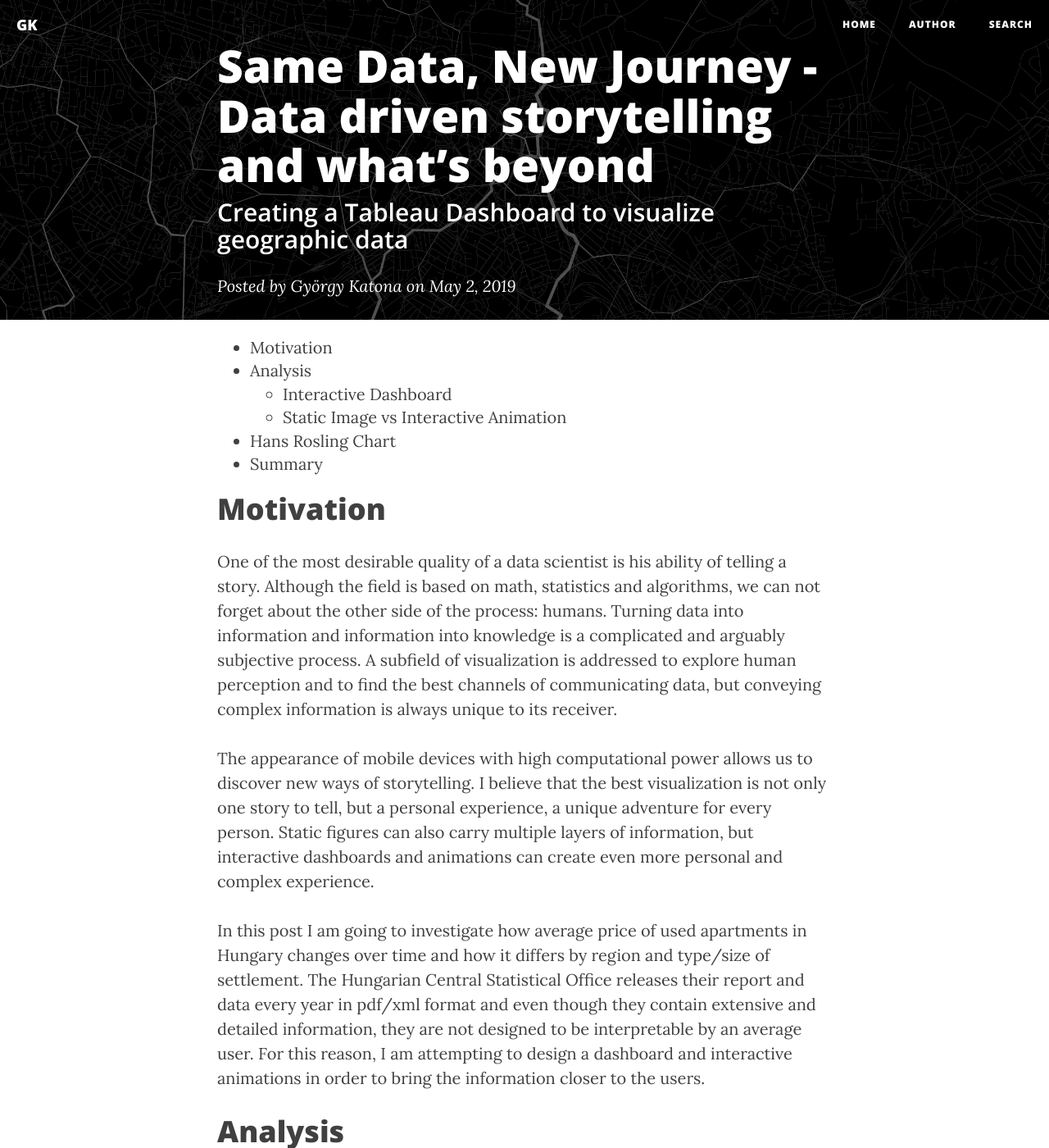
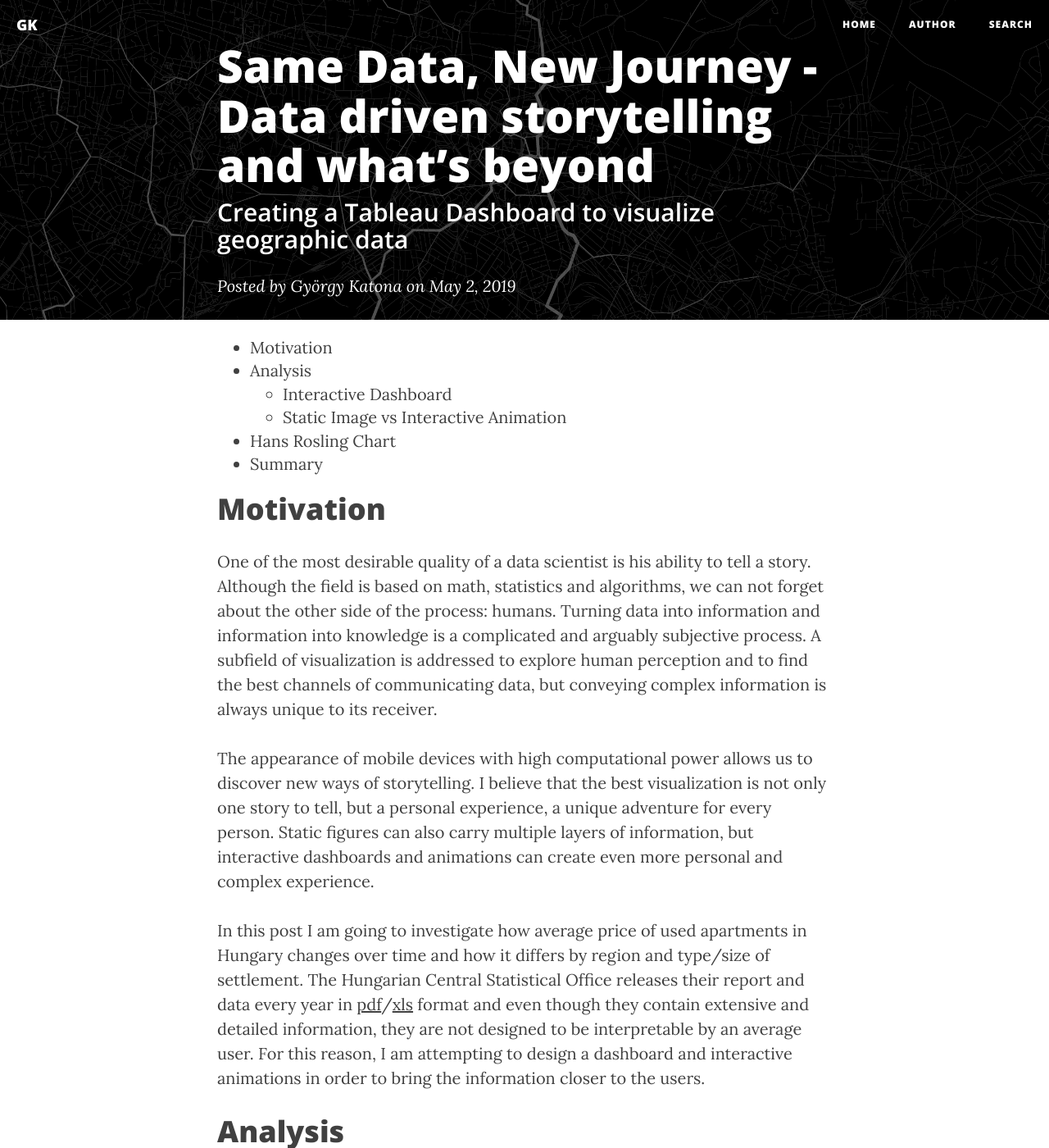
Before and after one commit to georgekatona/georgekatona.github.io, a Jekyll site: the page built from _posts/2019-05-02-Apartment-Prices.markdown, in a window 1280 px wide and 1400 px high. Shown: the whole window at 82% size. Built offline with Jekyll 4.4.1, drawn with Linux system fonts in a browser that asks for light colours; nearby versions of some CDN libraries; comment, search, counter and statistics services are not loaded; some of the changed text lies outside the part shown.

Commit message:
Add links

```diff
--- a/_posts/2019-05-02-Apartment-Prices.markdown
+++ b/_posts/2019-05-02-Apartment-Prices.markdown
@@ -13,11 +13,11 @@
 
 # Motivation
 
-One of the most desirable quality of a data scientist is his ability of telling a story. Although the field is based on math, statistics and algorithms, we can not forget about the other side of the process: humans. Turning data into information and information into knowledge is a complicated and arguably subjective process. A subfield of visualization is addressed to explore human perception and to find the best channels of communicating data, but conveying complex information is always unique to its receiver.
+One of the most desirable quality of a data scientist is his ability to tell a story. Although the field is based on math, statistics and algorithms, we can not forget about the other side of the process: humans. Turning data into information and information into knowledge is a complicated and arguably subjective process. A subfield of visualization is addressed to explore human perception and to find the best channels of communicating data, but conveying complex information is always unique to its receiver.
 
 The appearance of mobile devices with high computational power allows us to discover new ways of storytelling. I believe that the best visualization is not only one story to tell, but a personal experience, a unique adventure for every person. Static figures can also carry multiple layers of information, but interactive dashboards and animations can create even more personal and complex experience.
 
-In this post I am going to investigate how average price of used apartments in Hungary changes over time and how it differs by region and type/size of settlement. The Hungarian Central Statistical Office releases their report and data every year in pdf/xml format and even though they contain extensive and detailed information, they are not designed to be interpretable by an average user. For this reason, I am attempting to design a dashboard and interactive animations in order to bring the information closer to the users.
+In this post I am going to investigate how average price of used apartments in Hungary changes over time and how it differs by region and type/size of settlement. The Hungarian Central Statistical Office releases their report and data every year in [pdf](https://www.ksh.hu/docs/hun/xftp/stattukor/lakaspiacar/lakaspiacar183.pdf)/[xls](http://www.ksh.hu/docs/hun/xftp/stattukor/lakaspiacar/lakaspiacar183.xls) format and even though they contain extensive and detailed information, they are not designed to be interpretable by an average user. For this reason, I am attempting to design a dashboard and interactive animations in order to bring the information closer to the users.
 
 # Analysis
 
```
Also changed, not shown: other parts of _posts/2019-05-02-Apartment-Prices.markdown (+2 -1 lines).
